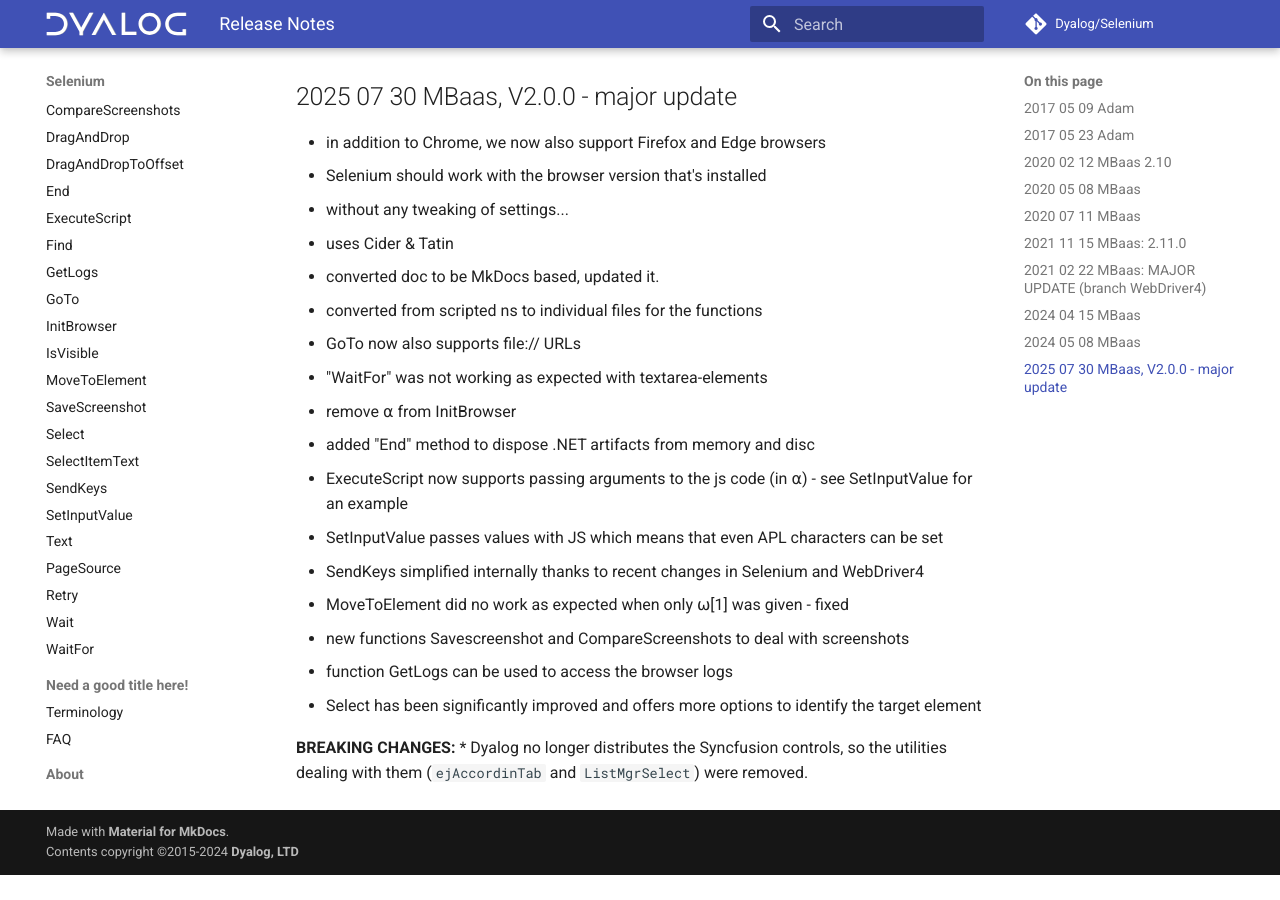
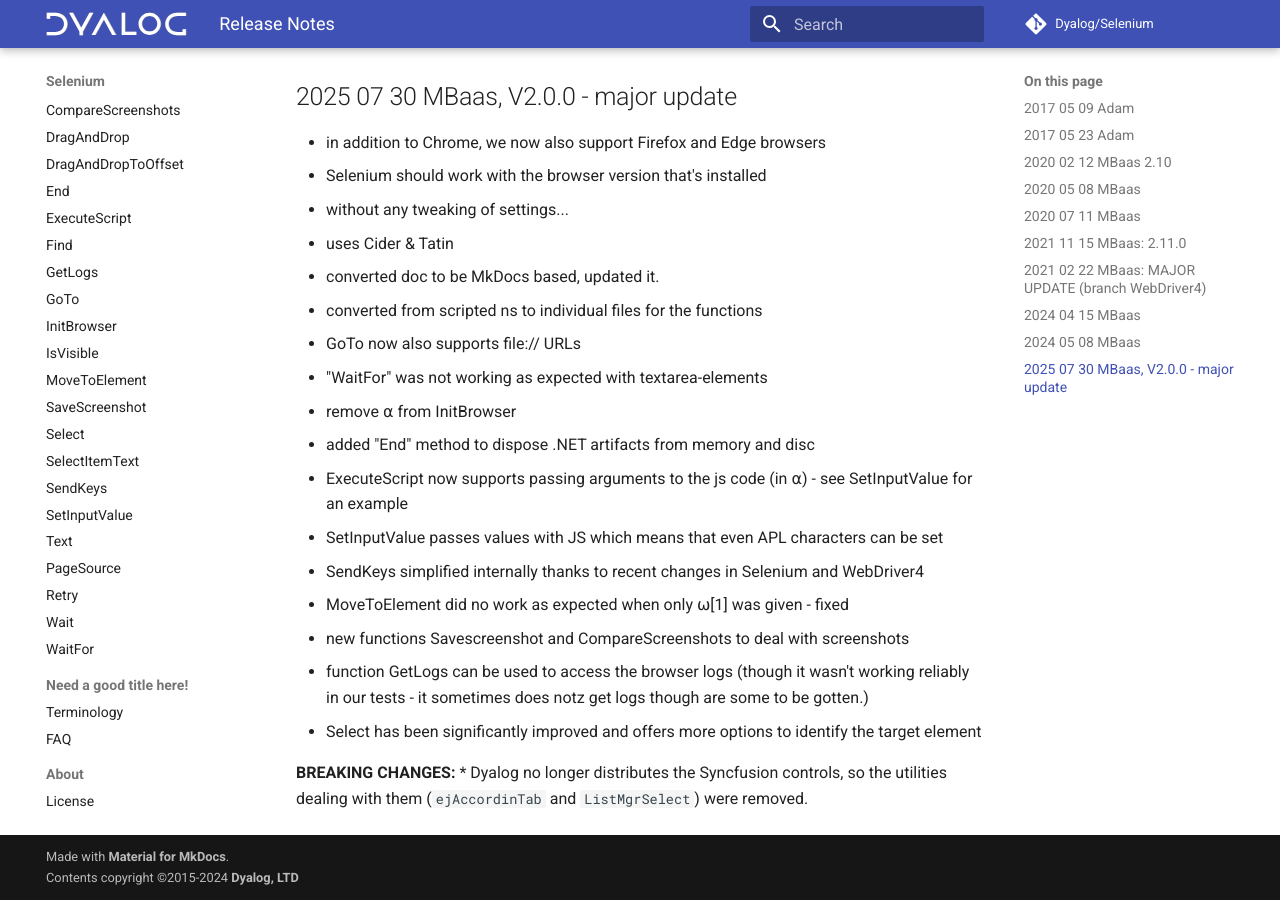
Before and after one commit to Dyalog/Selenium, an MkDocs documentation site: the page built from docs/release-notes.md, in a window 1280 px wide and 900 px high, scrolled down 1806 px. Built offline with MkDocs 1.6.1 and Material for MkDocs 9.7.7, drawn with Linux system fonts in a browser that asks for light colours; comment, search, counter and statistics services are not loaded; the version menu is left out; before the commit the page ends 2681 px from its top, so only the background shows below that.

Commit message:
caveat regarding GetLogs

```diff
--- a/docs/release-notes.md
+++ b/docs/release-notes.md
@@ -66,7 +66,7 @@
 * SendKeys simplified internally thanks to recent changes in Selenium and WebDriver4
 * MoveToElement did no work as expected when only ⍵[1] was given - fixed
 * new functions Savescreenshot and CompareScreenshots to deal with screenshots
-* function GetLogs can be used to access the browser logs
+* function GetLogs can be used to access the browser logs (though it wasn't working reliably in our tests - it sometimes does notz get logs though are some to be gotten.)
 * Select has been significantly improved and offers more options to identify the target element
 
 **BREAKING CHANGES:**
```
Also changed, not shown: 1 other file.
